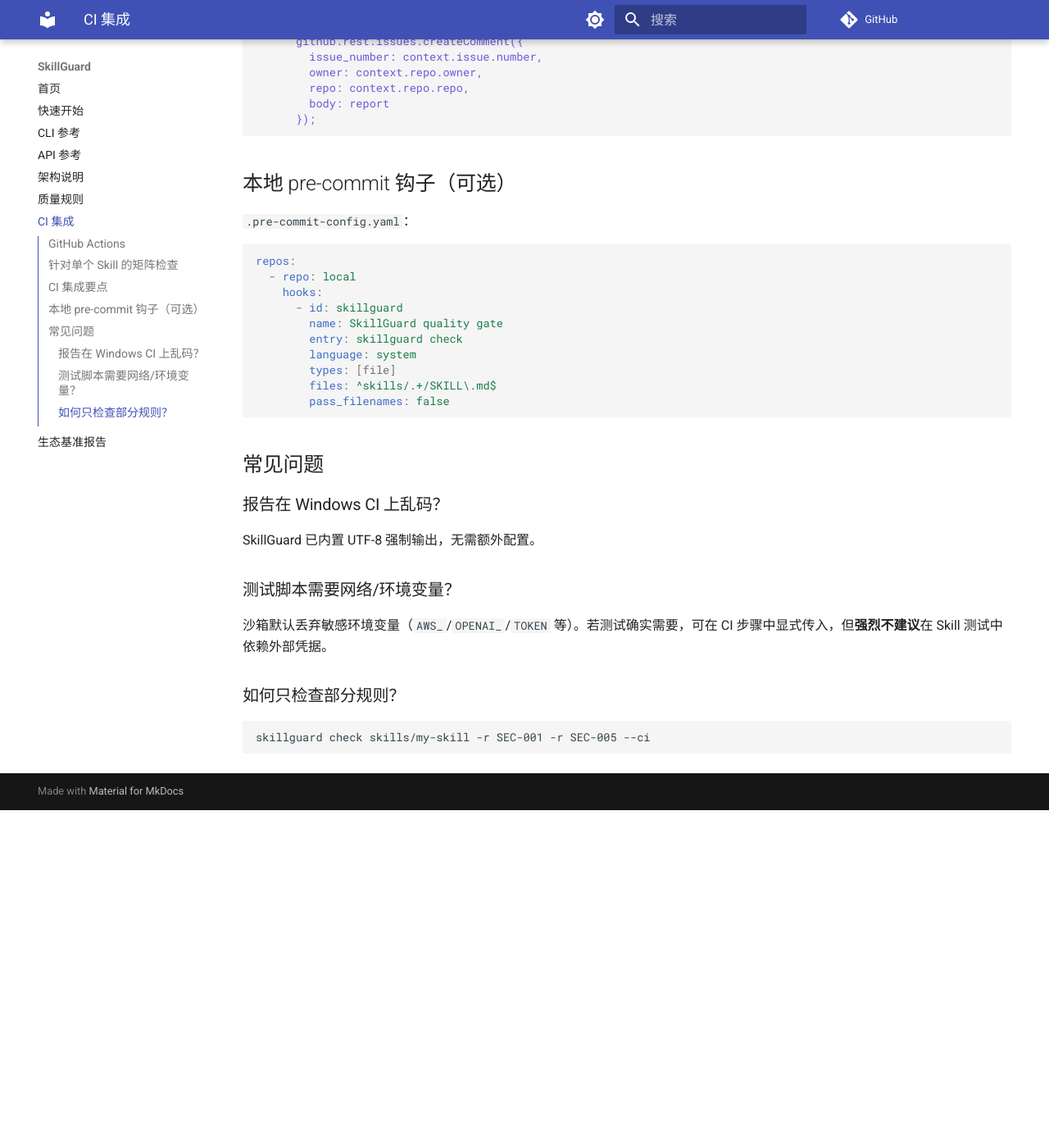
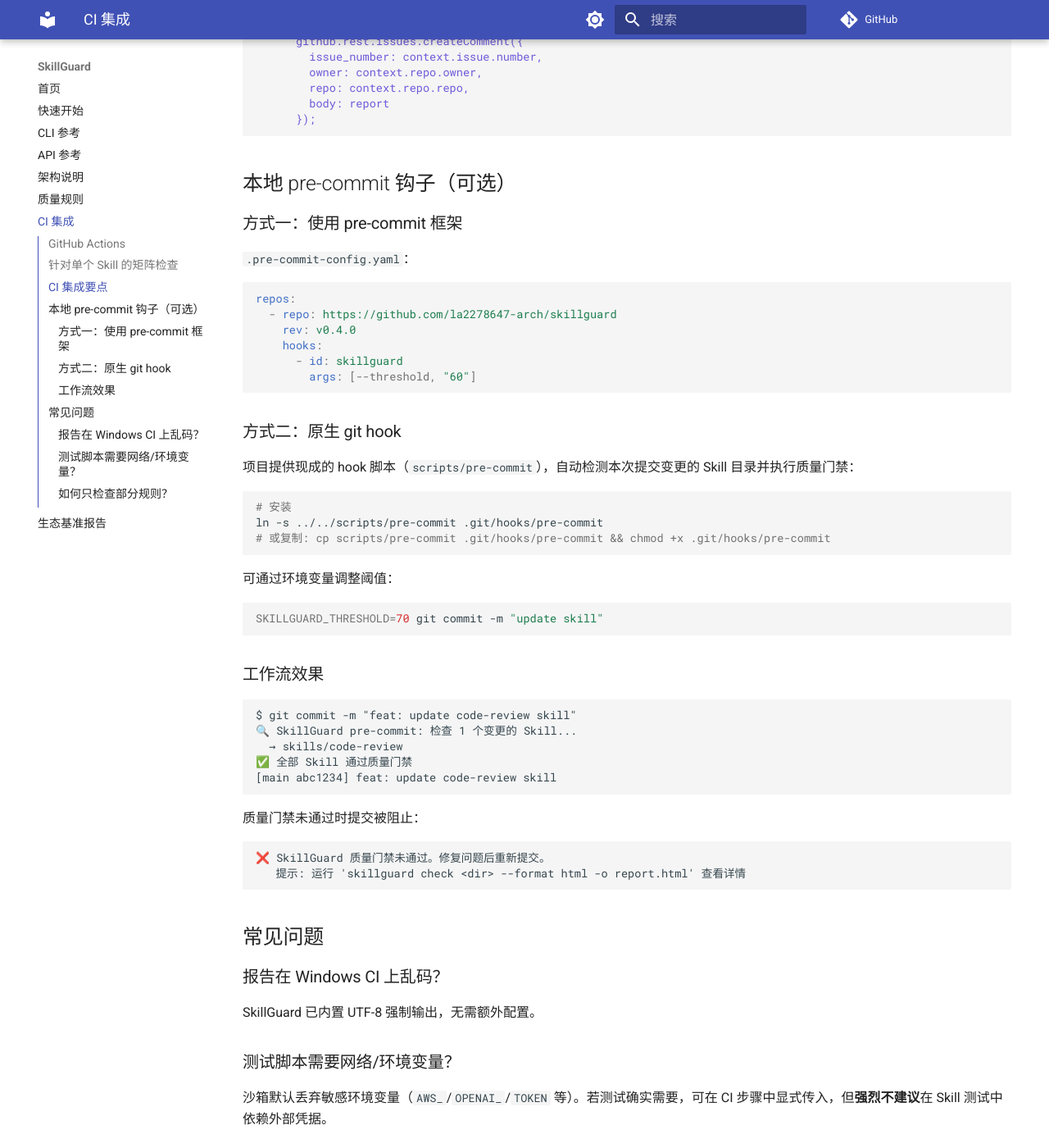
Before and after one commit to la2278647-arch/skillguard, an MkDocs documentation site: the page built from docs/ci.md, in a window 1280 px wide and 1400 px high, scrolled down 1659 px. Shown: the whole window at 82% size. Built offline with MkDocs 1.6.1 and Material for MkDocs 9.7.7, drawn with Linux system fonts in a browser that asks for light colours; comment, search, counter and statistics services are not loaded; before the commit the page ends 2647 px from its top, so only the background shows below that.

Commit message:
feat: add pre-commit hook + expand ecosystem report to 4 repos
- scripts/pre-commit: native git hook (auto-detect changed skill dirs)
- .pre-commit-hooks.yaml: pre-commit framework integration
- docs/ci.md: both integration paths + workflow examples
- ecosystem report: +github/spec-kit (73 skills across 4 repos)

````diff
--- a/docs/ci.md
+++ b/docs/ci.md
@@ -83,19 +83,50 @@
 
 ## 本地 pre-commit 钩子（可选）
 
+### 方式一：使用 pre-commit 框架
+
 `.pre-commit-config.yaml`：
 
 ```yaml
 repos:
-  - repo: local
+  - repo: https://github.com/la2278647-arch/skillguard
+    rev: v0.4.0
     hooks:
       - id: skillguard
-        name: SkillGuard quality gate
-        entry: skillguard check
-        language: system
-        types: [file]
-        files: ^skills/.+/SKILL\.md$
-        pass_filenames: false
+        args: [--threshold, "60"]
+```
+
+### 方式二：原生 git hook
+
+项目提供现成的 hook 脚本（`scripts/pre-commit`），自动检测本次提交变更的 Skill 目录并执行质量门禁：
+
+```bash
+# 安装
+ln -s ../../scripts/pre-commit .git/hooks/pre-commit
+# 或复制: cp scripts/pre-commit .git/hooks/pre-commit && chmod +x .git/hooks/pre-commit
+```
+
+可通过环境变量调整阈值：
+
+```bash
+SKILLGUARD_THRESHOLD=70 git commit -m "update skill"
+```
+
+### 工作流效果
+
+```
+$ git commit -m "feat: update code-review skill"
+🔍 SkillGuard pre-commit: 检查 1 个变更的 Skill...
+  → skills/code-review
+✅ 全部 Skill 通过质量门禁
+[main abc1234] feat: update code-review skill
+```
+
+质量门禁未通过时提交被阻止：
+
+```
+❌ SkillGuard 质量门禁未通过。修复问题后重新提交。
+   提示: 运行 'skillguard check <dir> --format html -o report.html' 查看详情
 ```
 
 ## 常见问题
````
Also changed, not shown: .pre-commit-hooks.yaml (added, +21 -0 lines), docs/ecosystem-report.md (+4 -1 lines), 1 other file.
